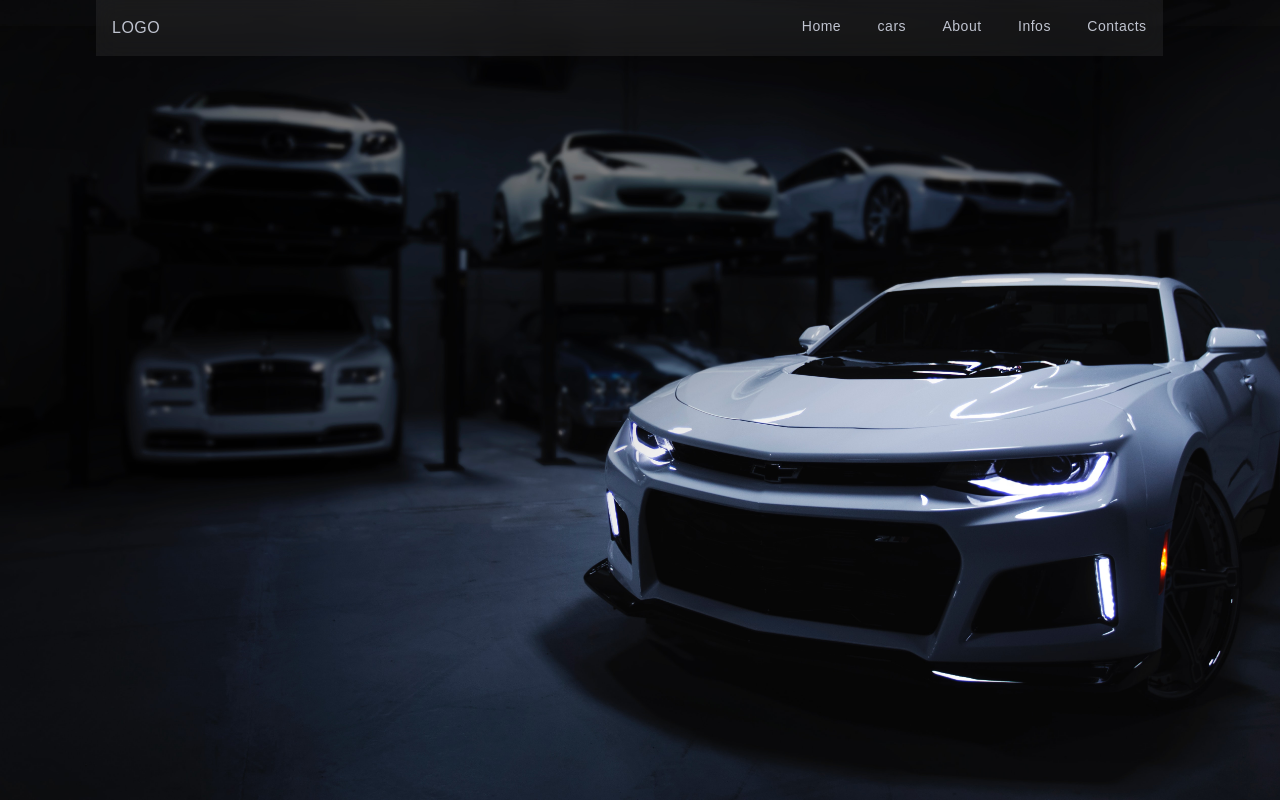
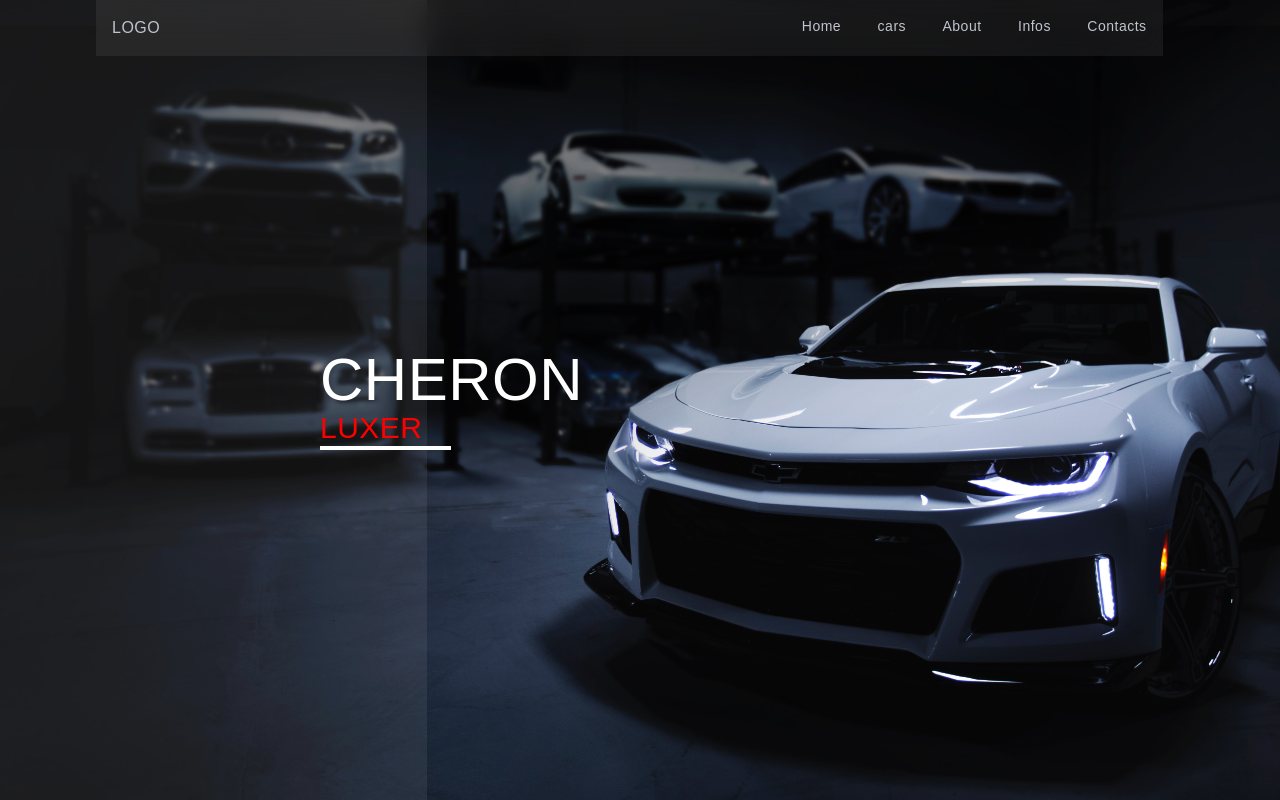
Before and after one commit to joel-kalema/luxury-cars, a Next.js app: page / in a window 1280 px wide. Built offline with nearby package versions, Linux system fonts and the light colour scheme.

Commit message:
fix margins

```diff
--- a/components/home.js
+++ b/components/home.js
@@ -1,6 +1,14 @@
 export default function HomePage (){
     return (
-        <div className="home_page">
+        <div className="home_page flex items-center">
+            <div className="bg-[#fff1] h-full w-2/6 flex items-center">
+                <div className="w-3/4"></div>
+                <div className="mr-[-20rem]">
+                    <h1 className="text-6xl text-[#fff]">CHERON</h1>
+                    <h2 className="text-3xl text-[red]">LUXER</h2>
+                    <div className="bg-[#fff] w-2/4 h-1"></div>
+                </div>
+            </div>
         </div>
     )
 }
```
